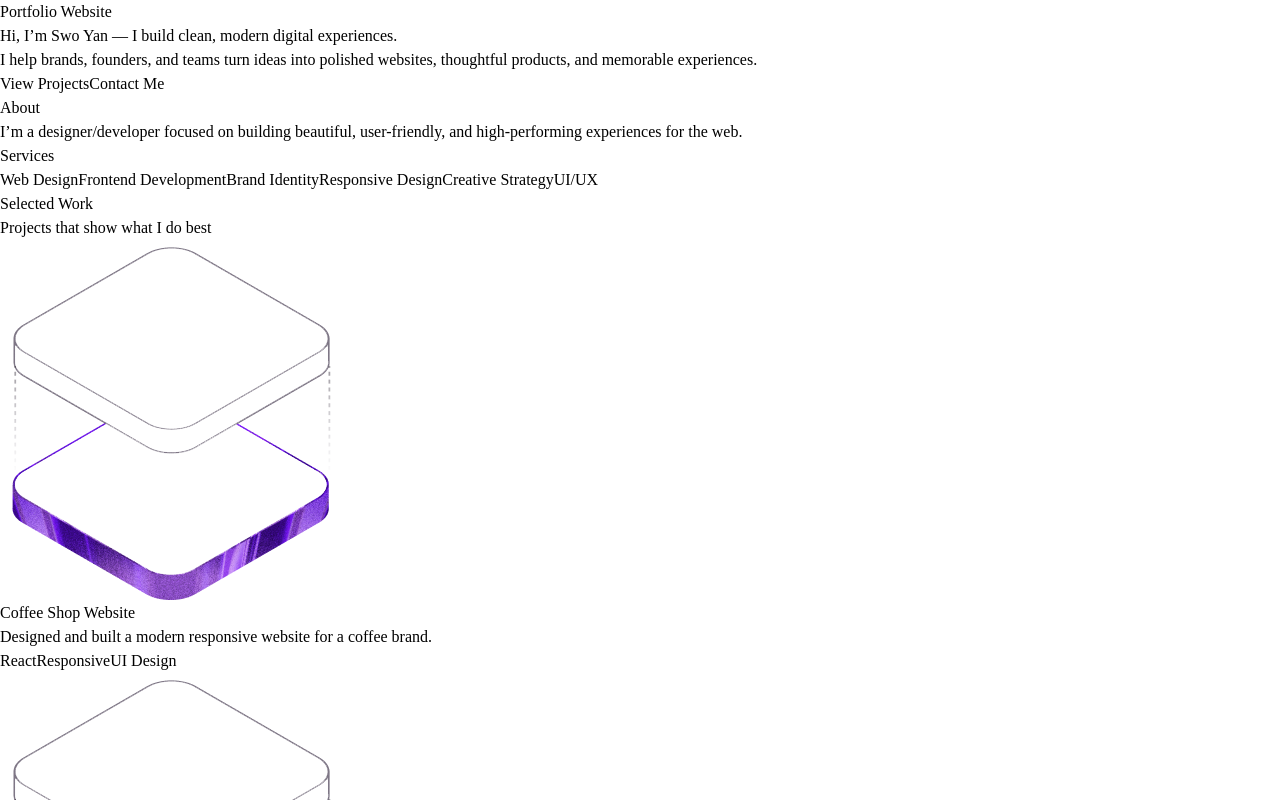
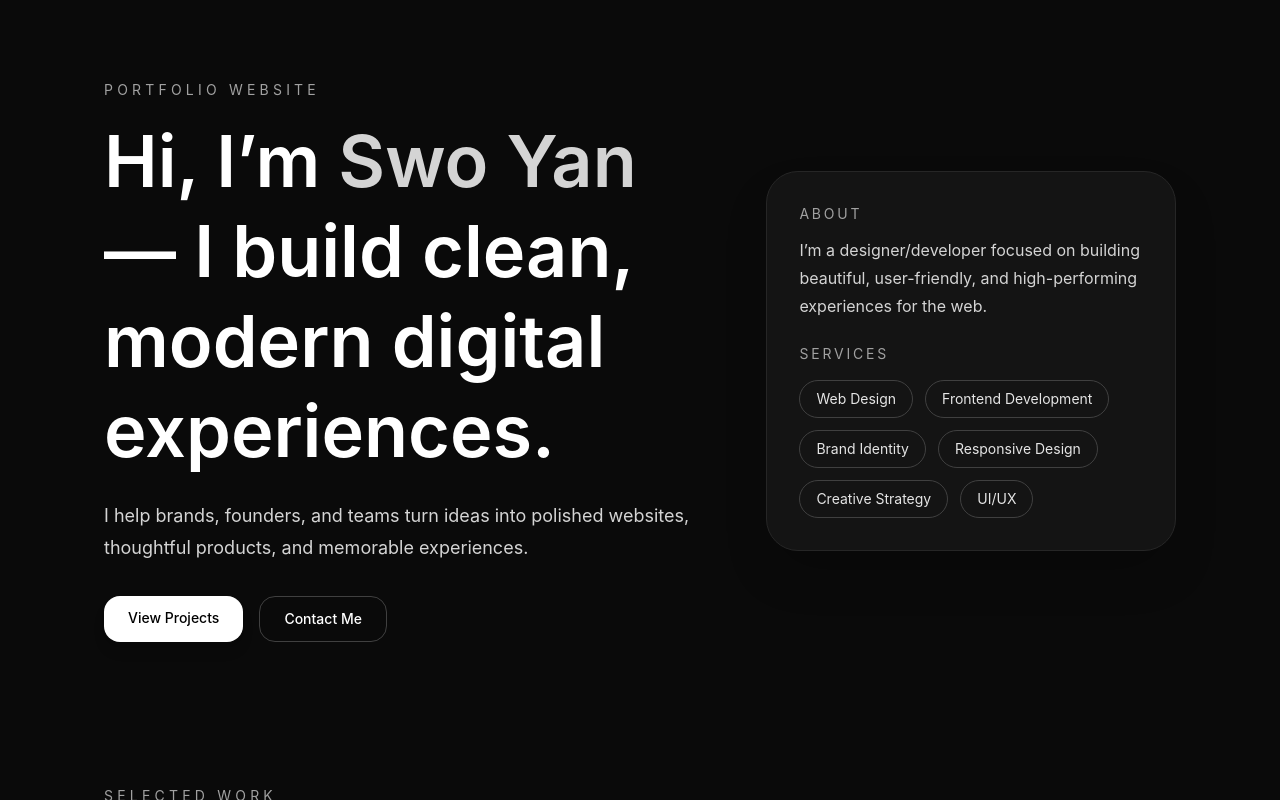
Before and after one commit to swoyanmaharjan25/portfolio-site, a React (Vite) app: page / in a window 1280 px wide. Shown: the top 800 px of the page. Built offline with nearby package versions, Linux system fonts and the light colour scheme.

Commit message:
fix vercel build

```diff
--- a/package.json
+++ b/package.json
@@ -15,6 +15,7 @@
   },
   "devDependencies": {
     "@eslint/js": "^9.39.4",
+    "@tailwindcss/vite": "^4.2.2",
     "@types/react": "^19.2.14",
     "@types/react-dom": "^19.2.3",
     "@vitejs/plugin-react": "^6.0.1",
@@ -22,6 +23,7 @@
     "eslint-plugin-react-hooks": "^7.0.1",
     "eslint-plugin-react-refresh": "^0.5.2",
     "globals": "^17.4.0",
+    "tailwindcss": "^4.2.2",
     "vite": "^8.0.1"
   }
 }
--- a/src/index.css
+++ b/src/index.css
@@ -1,4 +1,3 @@
-@import "tailwindcss";
 @import "tailwindcss";
 
 html, body, #root {
```
Also changed, not shown: 1 other file (tests, documents, lock files or other folders).
